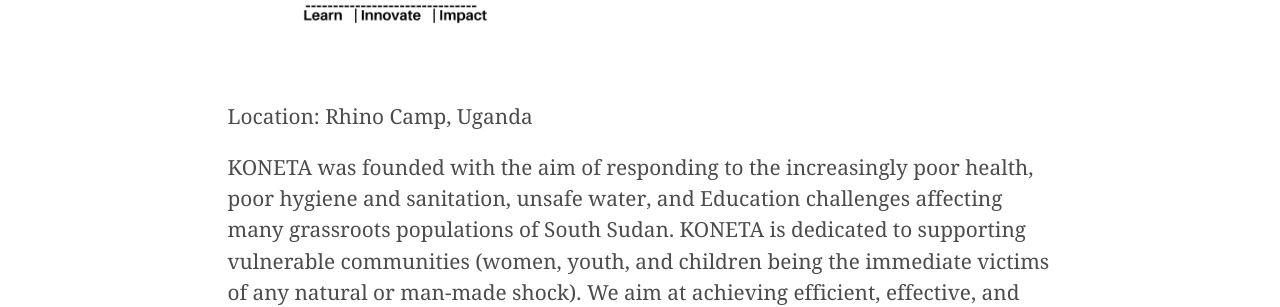
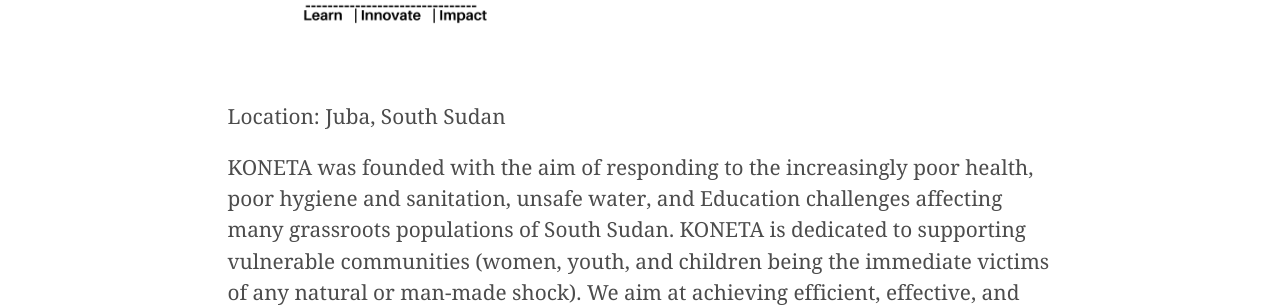
Before and after one commit to ASKnetCommunity/ASKnet.Community, a Jekyll site: the page built from _hubs/koneta-hub.md, in a window 1280 px wide and 900 px high, scrolled down 984 px. Shown: the part 158-465 px from the top of the window. Built offline with Jekyll 4.4.1, drawn with Linux system fonts in a browser that asks for light colours.

Commit message:
update location and subtitle- Koneta

```diff
--- a/_hubs/koneta-hub.md
+++ b/_hubs/koneta-hub.md
@@ -5,7 +5,7 @@
 subtitle: A youth-led organization that is focused on providing community-led solutions to the socio-economic issues affecting our society
 image: assets/img/hubs/10-koneta-hub-asknet-full.jpeg
 keyphrase: Seeks to impact the lives of people in South Sudan
-location: Rhino Camp, Uganda
+location: Juba, South Sudan
 logo-file-name: 10-koneta-hub-logo.png
 social-media:
   website-url: https://konetahub.org/
@@ -15,8 +15,8 @@
   - { fa-icon-code: "fa-youtube", url: "https://www.youtube.com/@konetahub" }
 
 caption:
-  title: Creative Innovation Centre (CIC)
-  subtitle: Rhino Camp, Uganda
+  title: Koneta Hub
+  subtitle: Juba, South Sudan
   thumbnail: assets/img/hubs/10-koneta-hub-asknet-thumbnail.jpeg
 ---
 
```
